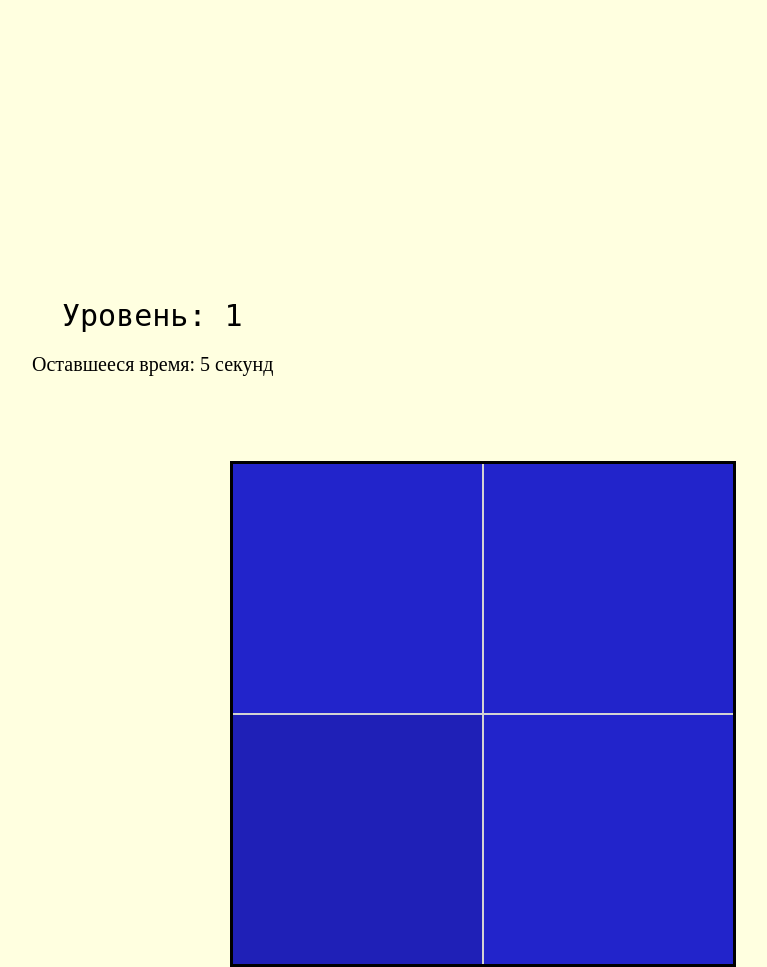
After one commit to KhomutovYarik/mini-games, a PHP site: page /squares/squares.html in a window 1280 px wide. The commit adds this page. Shown: the whole page, without its empty margins (276-1043 px from the left). Run offline with PHP 8.4, Linux system fonts and the light colour scheme.

Commit message:
квадратики

```diff
--- a/MGames/index.php
+++ b/MGames/index.php
@@ -99,8 +99,8 @@
                      <div class="overlay">
                            <h5 class="card-title">Квадраты </h5>
                            <p class="card-text">Веселые квардраты</p>
-                           <button class="play point" data-toggle="modal" data-target="#modal10">Играть
-                           </button>
+                           <a href="squares/squares.html"><button class="play point" data-toggle="modal" data-target="#modal10">Играть
+                           </button></a>
 
                      </div>
                   </div>
--- /dev/null
+++ b/MGames/squares/scripts.js
@@ -0,0 +1,163 @@
+var square = document.getElementsByClassName("square")[0]
+var lvl = document.getElementById("lvl")
+var restart = document.getElementById("restart")
+var allsquares = document.getElementsByClassName('square-cell')
+var timeblock = document.getElementsByClassName('Time')[0]
+var timer = document.getElementById('timer')
+var levelnumber = 1
+var numberofsquares = 4
+var levelcount = 50
+var timeleft = 5
+let timerId = setInterval(() => {timer.textContent = timeleft + " секунд"; timeleft--; if (timer.textContent == "0 секунд"){ clearInterval(timerId);
+autofind(false)}}, 1000)
+clearInterval(timerId)
+
+var k = 1;
+
+window.onload = function()
+{
+  var the_game = document.getElementsByClassName("main-game")[0]
+  NewLevel()
+  restart.onclick = function()
+  {
+      location.reload()
+  }
+}
+
+var Rand = function(val1, val2)
+{
+  var ran = Math.random() * (val2 - val1) + val1
+  if (ran % 1 > 0.5)
+    return Math.floor(ran) + 1;
+  else
+    return Math.floor(ran);
+}
+
+var RandColor = function()
+{
+  var red = Rand(0, 255)
+  var green = Rand(0, 255)
+  var blue = Rand(0, 255)
+  return [red, green, blue]
+}
+
+toRGB = function(r, g, b)
+{
+  return "rgb(" + r + ", " + g + ", " + b + ")"
+}
+
+var NewLevel = function()
+{
+  var randcolor = RandColor()
+  var randsquare = Rand(1, numberofsquares)
+  var speccolor = new Array()
+  for (i = 0; i <= 2; i++)
+  {
+    if (levelnumber < 10)
+      var harder = "0" + levelnumber
+    else
+      var harder = levelnumber
+    speccolor[i] = randcolor[i] * Number("0.9" + harder)
+  }
+  for (i = 0; i < allsquares.length; i++)
+  {
+    if (i != randsquare-1)
+      allsquares[i].style.backgroundColor = toRGB(randcolor[0], randcolor[1], randcolor[2])
+    else
+      allsquares[i].style.backgroundColor = toRGB(speccolor[0], speccolor[1], speccolor[2])
+  }
+  for (i = 0; i < numberofsquares; i++)
+  {
+      if (i != randsquare-1)
+        allsquares[i].onclick = function()
+        {
+          clearInterval(timerId)
+          lvl.textContent = "Вы проиграли\nВаш счёт: " + (levelnumber-1)
+          restart.style.display = "block"
+          timeblock.style.display = "none"
+          allsquares[randsquare - 1].onclick = function(){}
+        }
+      else
+        allsquares[i].onclick = function()
+        {
+          if (levelnumber < levelcount)
+          {
+            Next()
+            NewLevel()
+            clearInterval(timerId)
+            levelnumber++
+            timeleft = 4
+            lvl.textContent = "Уровень: " + levelnumber
+            timer.textContent = "5 секунд"
+            timerId = setInterval(() => {timer.textContent = timeleft + " секунд"; timeleft--; if (timer.textContent == "0 секунд"){ clearInterval(timerId);
+            autofind(false)}}, 1000)
+          }
+          else
+          {
+            clearInterval(timerId)
+            lvl.textContent = "Игра пройдена\nВаш счёт: " + levelnumber
+            restart.style.display = "block"
+            timeblock.style.display = "none"
+            for(j = 0; j < allsquares.length; j++)
+              allsquares[j].onclick = function(){}
+          }
+        }
+    }
+}
+
+var Next = function()
+{
+  var rows = document.getElementsByClassName("square-row")
+  for (i = 0; i < rows.length; i++)
+  {
+    var newcell = document.createElement("div")
+    newcell.className = "square-cell"
+    rows[i].appendChild(newcell)
+  }
+  var newrow = document.createElement("div")
+  newrow.className = "square-row"
+  square.appendChild(newrow)
+  for (i = 0; i < rows.length; i++)
+  {
+    var newcell = document.createElement("div")
+    newcell.className = "square-cell"
+    rows[rows.length-1].appendChild(newcell)
+  }
+  numberofsquares = rows.length * rows.length
+}
+
+var autofind = function(boolchik)
+{
+      var elnum = 0
+      if (allsquares[0].style.backgroundColor == allsquares[1].style.backgroundColor)
+      {
+        var curcolor = allsquares[0].style.backgroundColor
+        elnum = 0
+      }
+      else
+      {
+        if (allsquares[0].style.backgroundColor == allsquares[2].style.backgroundColor)
+        {
+          var curcolor = allsquares[0].style.backgroundColor
+          elnum = 0
+        }
+        else
+        {
+          var curcolor = allsquares[1].style.backgroundColor
+          elnum = 1
+        }
+      }
+      if (boolchik == true)
+      {
+        for(i = 0; i < allsquares.length; i++)
+        {
+          if (allsquares[i].style.backgroundColor != curcolor)
+          {
+            allsquares[i].onclick()
+            return
+          }
+        }
+      }
+      else
+        allsquares[elnum].onclick()
+}
--- /dev/null
+++ b/MGames/squares/squares.html
@@ -0,0 +1,34 @@
+<html>
+  <head>
+    <title>Игра "Квадраты"</title>
+    <meta charset="utf-8">
+    <link rel="stylesheet" href="styles.css">
+  </head>
+  <body>
+    <div class="main-game">
+      <div class="info">
+        <pre id="lvl">Уровень: 1</pre>
+        <div class="Time">
+          <span>Оставшееся время:</span>
+          <span id="timer">5 секунд</span>
+        </div>
+        <button id="restart">Начать заново</button>
+      </div>
+      <div class="square">
+        <div class="square-row">
+          <div class="square-cell">
+          </div>
+          <div class="square-cell">
+          </div>
+        </div>
+        <div class="square-row">
+          <div class="square-cell">
+          </div>
+          <div class="square-cell">
+          </div>
+        </div>
+      </div>
+    </div>
+    <script src="scripts.js"></script>
+  </body>
+</html>
--- /dev/null
+++ b/MGames/squares/styles.css
@@ -0,0 +1,84 @@
+body
+{
+  background-color: lightyellow;
+}
+
+#game-start
+{
+  font-size: 20px;
+}
+
+.info
+{
+  margin-top: 260px;
+  margin-left: 330px;
+  float: left;
+}
+
+.square
+{
+  width: 500px;
+  height: 500px;
+  display: flex;
+  flex-direction: column;
+  border: 3px solid black;
+  float: right;
+  margin-right: 260px;
+  margin-top: 85px;
+}
+
+.square-row
+{
+  display: flex;
+  flex-basis: 50%;
+}
+
+.square-cell
+{
+  flex-basis: 50%;
+}
+
+.square-cell:not(:first-child)
+{
+  border-left: 2px solid lightgray;
+}
+
+.square-row:not(:last-child)
+{
+  border-bottom: 2px solid lightgray;
+}
+
+.info button
+{
+  margin-top: -20px;
+  font-size: 15px;
+}
+
+#restart
+{
+  display: none;
+  margin-left: 34px;
+}
+
+#bot
+{
+  margin-left: 20px;
+  margin-top: 10px;
+}
+
+.Time
+{
+  margin-left: -30px;
+  margin-top: -10px;
+  font-size: 20px;
+}
+
+#timer
+{
+  margin-left: 0px;
+}
+
+#lvl
+{
+  font-size: 30px;
+}
```
Also changed, not shown: MGames/includes/constants.php (+0 -17 lines).
